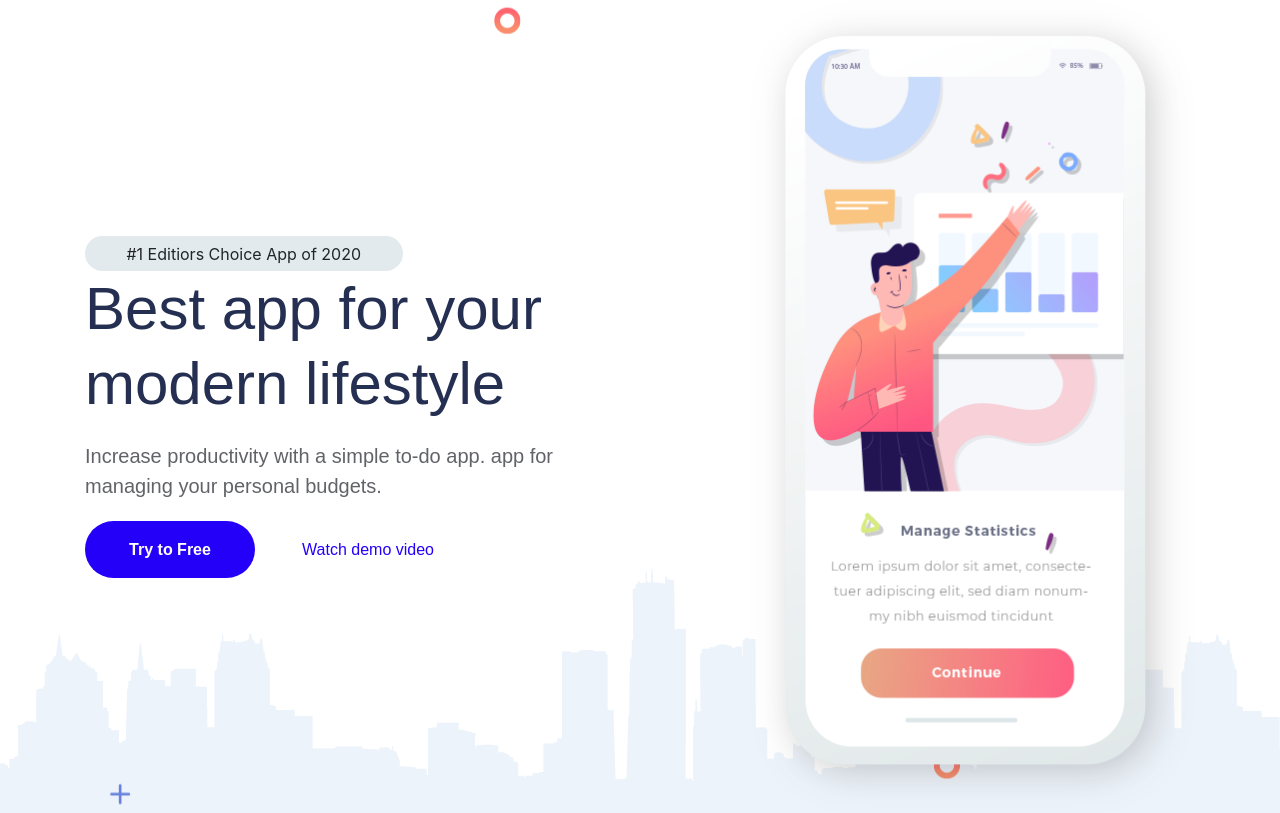
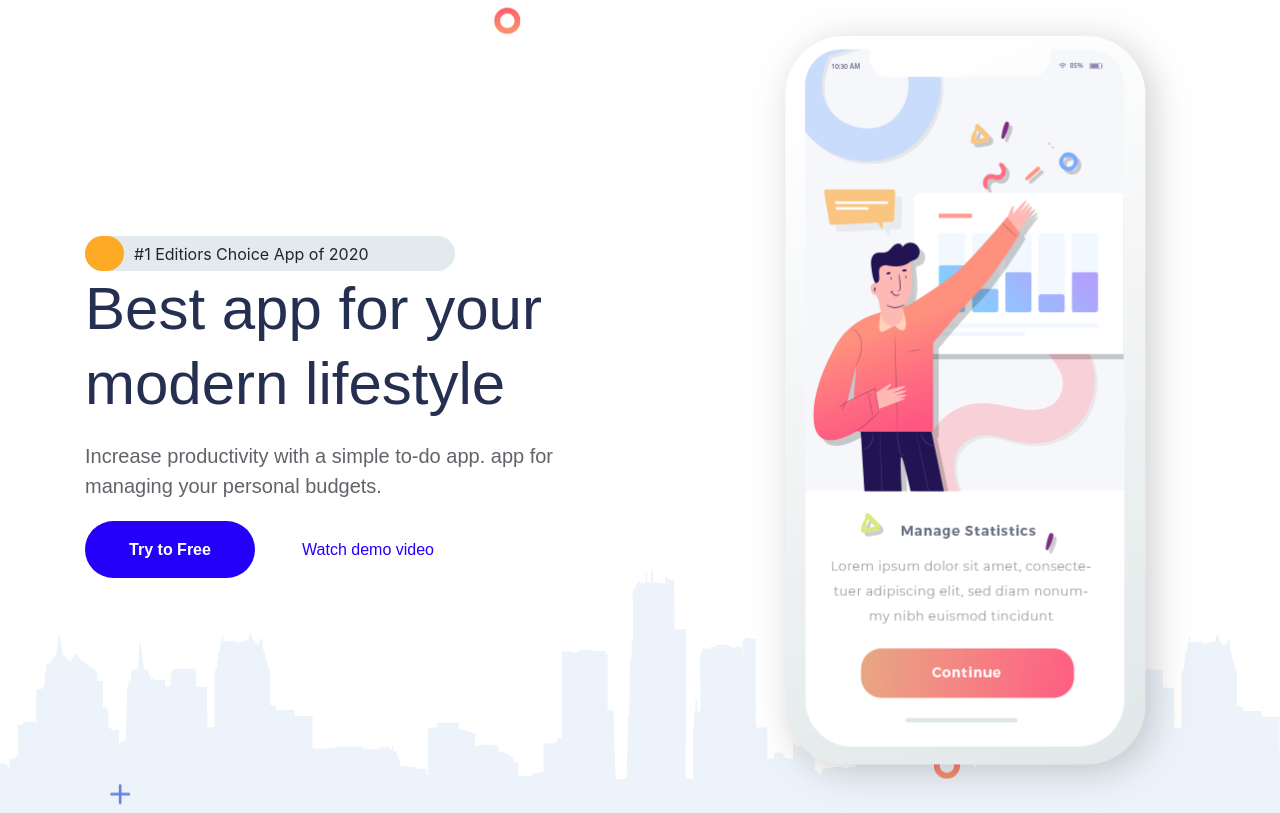
Before and after one commit to skripchak/applab, a PHP site: page / in a window 1280 px wide. Shown: the part 231-1044 px from the top of the page. Run offline with PHP 8.4, Linux system fonts and the light colour scheme; some libraries are stand-ins or nearby versions.

Commit message:
Add to font awesome 5 Pro.

```diff
--- a/assets/css/main.css
+++ b/assets/css/main.css
@@ -48,9 +48,21 @@ header {
     background: #e2eaed;
     height: 35px;
     border-radius: 18px;
-    text-align: center;
     align-items: center;
-    justify-content: center; }
+    padding: 0; }
+    @media (max-width: 1199.98px) {
+      .best-app .aside {
+        height: auto; } }
+    .best-app .aside i {
+      border-radius: 18px;
+      background-color: #feaa25;
+      width: 39px;
+      height: 35px;
+      display: flex;
+      justify-content: center;
+      align-items: center;
+      color: #fff;
+      margin: 0 10px 0 0; }
   .best-app .title {
     line-height: 75px;
     font-family: "Poppins - Semi Bold", sans-serif;
--- a/index.html
+++ b/index.html
@@ -9,6 +9,7 @@
     <link rel="stylesheet" href="node_modules/bootstrap/dist/css/bootstrap.min.css">
     <link rel="stylesheet" href="assets/css/main.css">
     <link rel="shortcut icon" href="favicon.ico" type="image/x-icon">
+    <link rel="stylesheet" href="fontawesome/all.css">
 </head>
 <body>
 <header>
@@ -47,7 +48,7 @@
     <div class="container">
         <div class="row d-flex align-items-center">
             <div class="col-lg-7">
-                <div class="aside d-flex col-md-6">
+                <div class="aside d-flex col-sm-7 col-md-5 col-lg-7 justify-content-center justify-content-sm-start">
                     <i class="far fa-badge-check"></i>
                     #1 Editiors Choice App of 2020
                 </div>
@@ -511,25 +512,33 @@
                 <div class="text">
                     App installation failed, how to update system information?
                 </div>
-                <div class="plus">+</div>
+                <div class="plus">
+                    <i class="fal fa-plus"></i>
+                </div>
             </div>
             <div class="item col-10 d-flex justify-content-between align-items-center">
                 <div class="text">
                     Website reponse taking time, how to improve?
                 </div>
-                <div class="plus">+</div>
+                <div class="plus">
+                    <i class="fal fa-plus"></i>
+                </div>
             </div>
             <div class="item col-10 d-flex justify-content-between align-items-center">
                 <div class="text">
                     New update fixed all bug and issues
                 </div>
-                <div class="plus">+</div>
+                <div class="plus">
+                    <i class="fal fa-plus"></i>
+                </div>
             </div>
             <div class="item col-10 d-flex justify-content-between align-items-center">
                 <div class="text">
                     How to contact with riders emergency?
                 </div>
-                <div class="plus">+</div>
+                <div class="plus">
+                    <i class="fal fa-plus"></i>
+                </div>
             </div>
         </div>
     </div>
--- a/scss/components/best_app.scss
+++ b/scss/components/best_app.scss
@@ -4,13 +4,24 @@
 
   .aside {
     background: #e2eaed;
-    //width: 362px;
     height: 35px;
+    @media (max-width: 1199.98px)  {
+      height: auto;
+    }
     border-radius: 18px;
-    text-align: center;
     align-items: center;
-    justify-content: center;
-
+    padding: 0;
+    i{
+      border-radius: 18px;
+      background-color: #feaa25;
+      width: 39px;
+      height: 35px;
+      display: flex;
+      justify-content: center;
+      align-items: center;
+      color: #fff;
+      margin: 0 10px 0 0;
+    }
   }
 
   .title {
```
